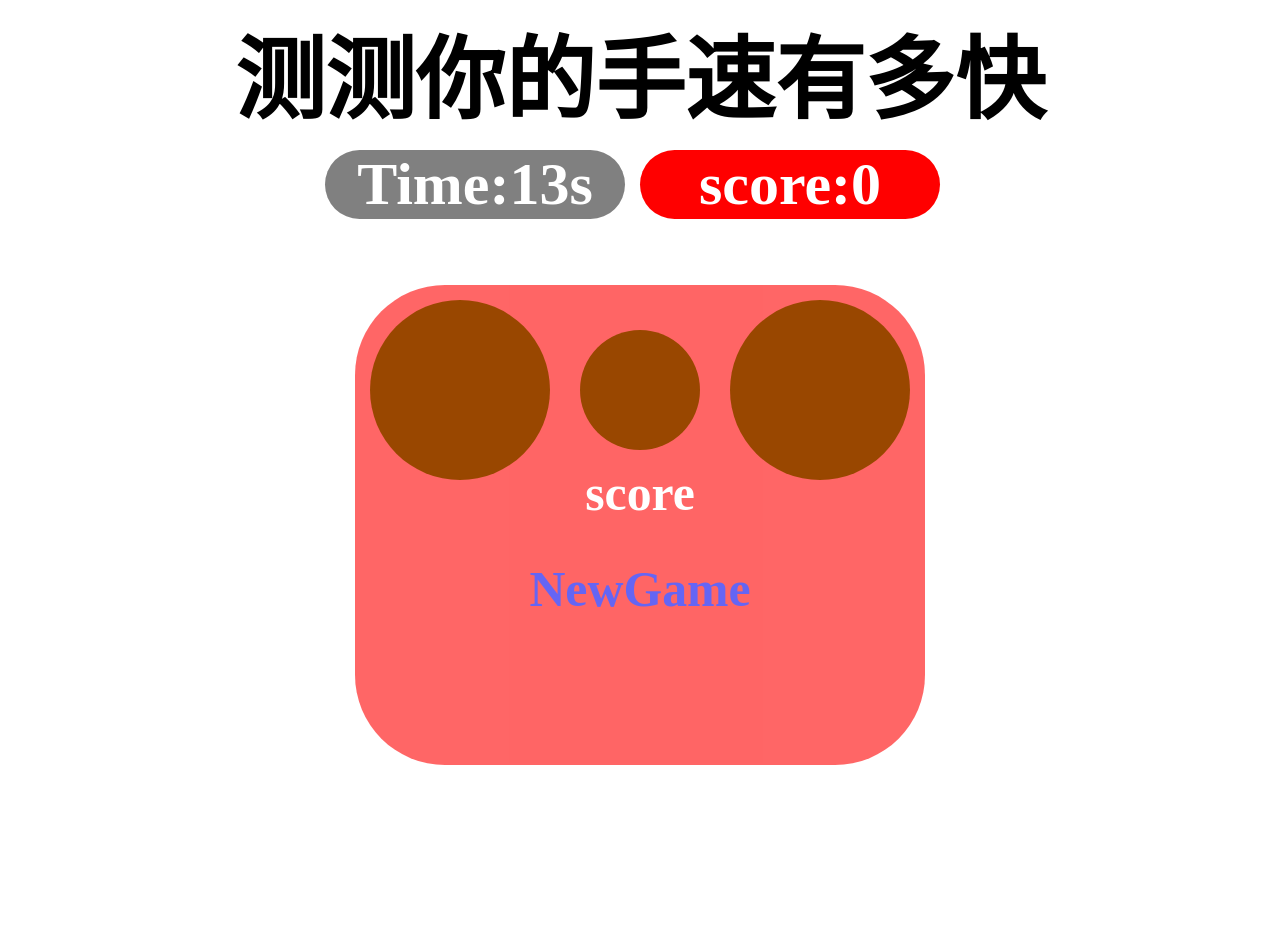
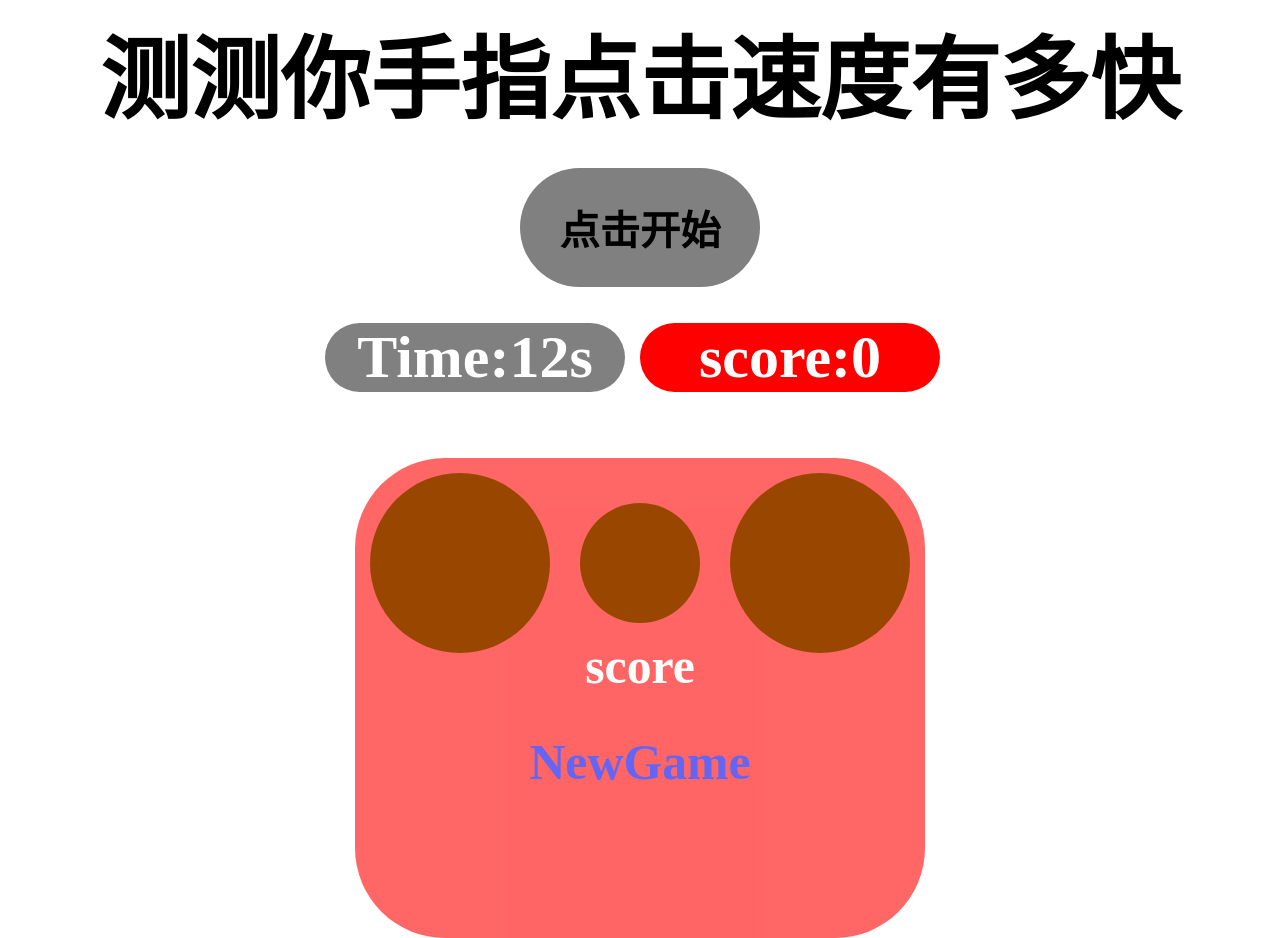
Before and after one commit to xxleyi/xxleyi.github.io, a Jekyll site: the page ftouch/index.html, which Jekyll copies as it is, in a window 1280 px wide. Built offline with Jekyll 4.4.1, drawn with Linux system fonts in a browser that asks for light colours; nearby versions of some CDN libraries; before the commit the page ends 900 px from its top, so only the background shows below that.

Commit message:
或许是第一个可玩版本

```diff
--- a/ftouch/ftouch.css
+++ b/ftouch/ftouch.css
@@ -70,6 +70,15 @@
 h5 a{
   text-decoration: none;
 }
+
+h6{
+  margin: 0.5rem auto;
+  padding: 0.5rem;
+  width: 3rem;
+  text-align: center;
+  background-color: grey;
+  border-radius: 1rem;
+}
 #game-over{
   position: absolute;
   padding: 3rem 0rem;
--- a/ftouch/ftouch.js
+++ b/ftouch/ftouch.js
@@ -6,19 +6,23 @@
 $(document).ready(function() {
   newgame();
   $("#game-over").show();
-  var mButton = document.getElementById("middle-button");
+  var bButton = document.getElementById("game-begin");
+  var mButton = document.getElementsById("middle-button")
   var lButton = document.getElementById("left-button");
   var rButton = document.getElementById("right-button");
-  mButton.addEventListener("touchstart",function(event){
+  bButton.addEventListener("touchstart",function(event){
     event.preventDefault();
     $("#score-button").css("background-color","grey");
     touched = true;
     t = setTimeout('gameOver()',13000);
     intervalTimecount = setInterval("timeCount()",1000);
   })
-
+  mButton.addEventListener("touchstart",function(event){
+    $("#score-button").css("background-color","red");
+    // touched = false;
+  })
   mButton.addEventListener("touchend",function(event){
-    $("#score-button").css("background-color","red");
+    $("#score-button").css("background-color","grey");
     // touched = false;
   })
 
@@ -61,7 +65,7 @@
   ltouched = 1;
   rtouched = 2;
   $("#score-button").text("score:"+0);
-  $("#time").text("Time:"+13+'s');
+  $("#time").text("Time:"+12+'s');
   $("#score-button").css("background-color","red");
   $("#game-over").hide();//css("display","none");
 }
@@ -74,7 +78,7 @@
 
 var timeNum = 0;
 function timeCount() {
-  $("#time").text("Time:"+(12-timeNum)+'s');
+  $("#time").text("Time:"+(11-timeNum)+'s');
   timeNum += 1;
 }
 
--- a/ftouch/index.html
+++ b/ftouch/index.html
@@ -9,7 +9,8 @@
 </head>
 <body>
   <header>
-    <h2>测测你的手速有多快</h2>
+    <h2 id="game-begin">测测你手指点击速度有多快</h2>
+    <h6>点击开始</h6>
     <div id="time-score">
       <h4 id="time">Time:0s</h4>
       <h4 id="score-button"></h4>
```
